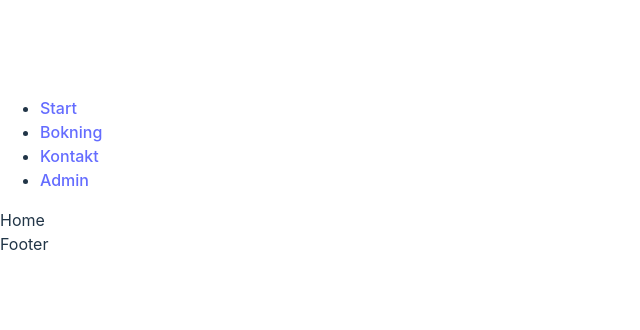
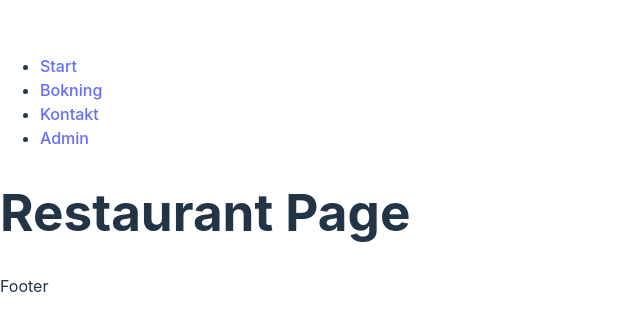
Before and after one commit to screamm/the-restaurant-the-vg-team-groupassignment, a React (Vite) app: page / in a window 1280 px wide. Shown: the part 232-562 px from the top of the page, without its empty margins (0-640 px from the left). Built offline with nearby package versions, Linux system fonts and the light colour scheme; no server answers.

Commit message:
Api working

```diff
--- a/src/components/ApiTemporary.tsx
+++ b/src/components/ApiTemporary.tsx
@@ -1,11 +1,10 @@
 
 import { useEffect, useState } from "react";
-import "./App.css";
 import { IRestaurant } from "../models/IRestaurant";
 import axios from 'axios';
 import { Restaurant } from "../models/Restaurant";
 
-function App() {
+function ApiRendering() {
 
   const [restaurants, setRestaurants] = useState<IRestaurant[]>([
     new Restaurant("My Restaurant", {
@@ -57,8 +56,9 @@ function App() {
     <div>
       <h1>Restaurant Page</h1>
 
+
     </div>
   );
 }
 
-export default App;
+export default ApiRendering;
--- a/src/pages/Home.tsx
+++ b/src/pages/Home.tsx
@@ -1,3 +1,7 @@
+import ApiRendering from "../components/ApiTemporary";
+
 export const Home = () => {
-    return <>Home</>;
+    return <>
+    <ApiRendering></ApiRendering>
+    </>;
   };
```
